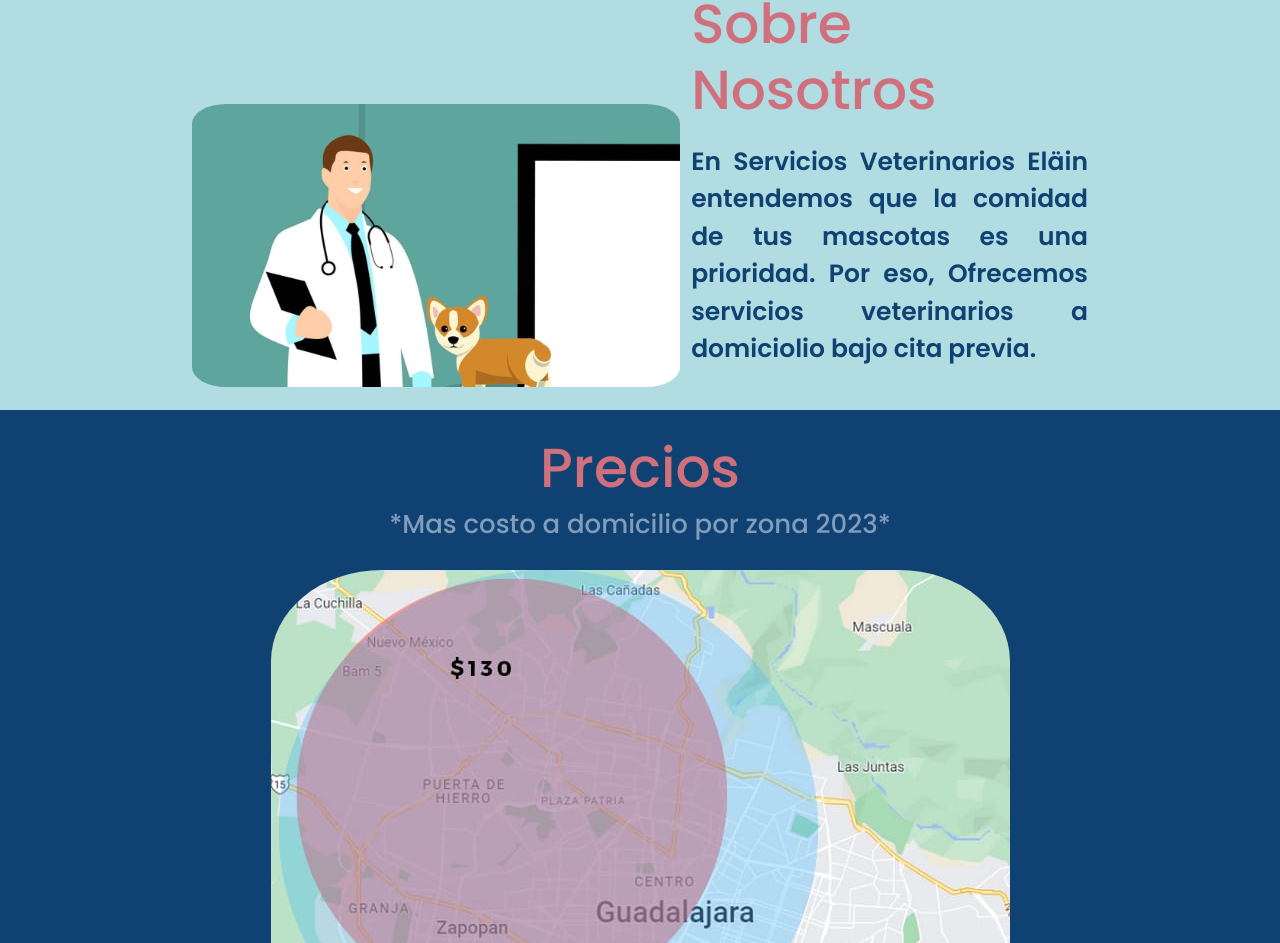
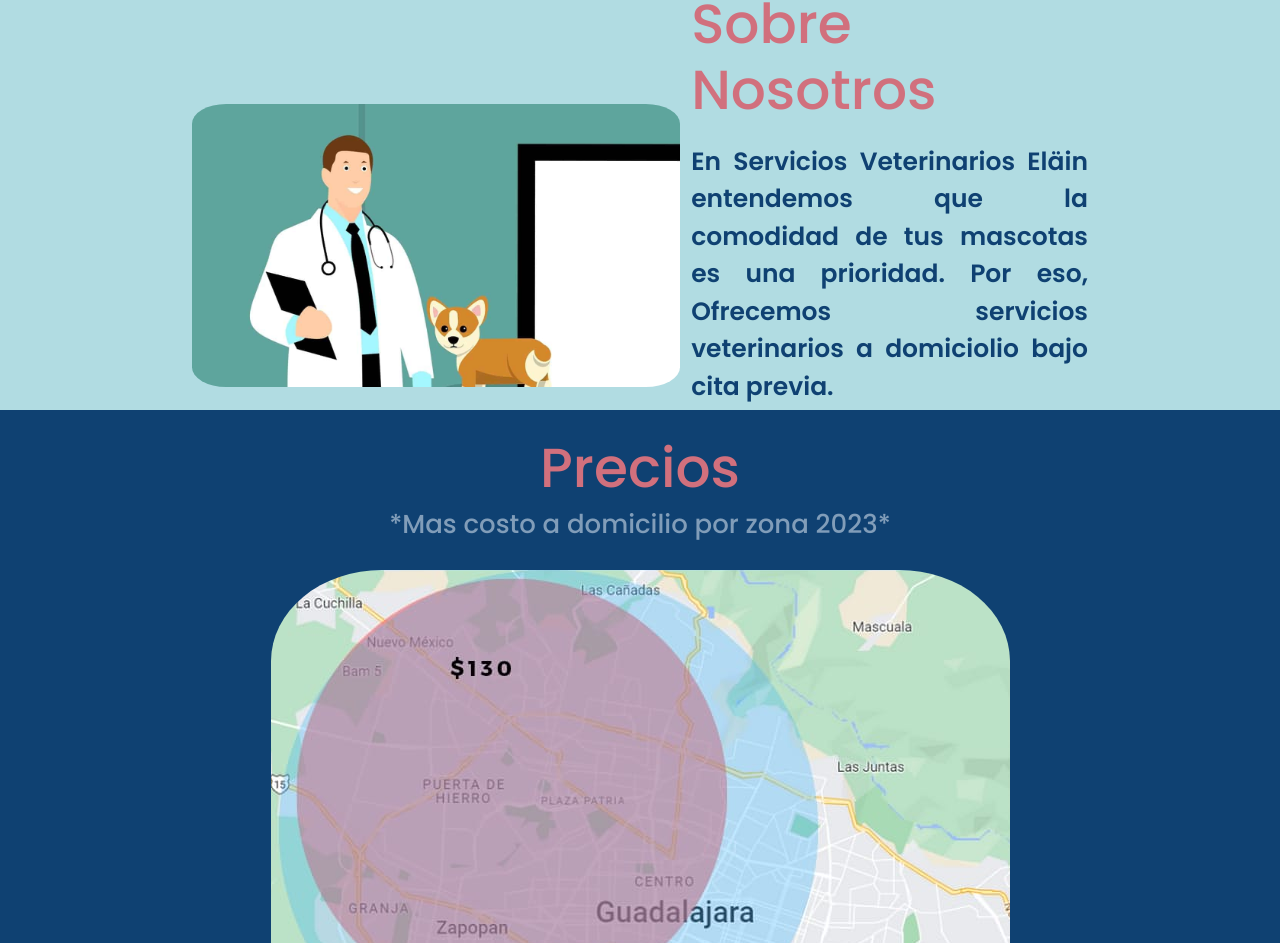
Before and after one commit to MiguelABFlores/vet-services-website, a React (Create React App) app in the folder sve-app/: page / in a window 1280 px wide. Shown: the part 964-1907 px from the top of the page. Built offline with nearby package versions, Linux system fonts and the light colour scheme.

Commit message:
fix: grammar of comodidad

```diff
--- a/sve-app/src/pages/About.js
+++ b/sve-app/src/pages/About.js
@@ -13,7 +13,7 @@ function About() {
         <div className="about-text">
           <h2 className="title-about">Sobre Nosotros</h2>
           <p>
-            En Servicios Veterinarios Eläin entendemos que la comidad de tus
+            En Servicios Veterinarios Eläin entendemos que la comodidad de tus
             mascotas es una prioridad. Por eso, Ofrecemos servicios veterinarios
             a domiciolio bajo cita previa.
           </p>
```
